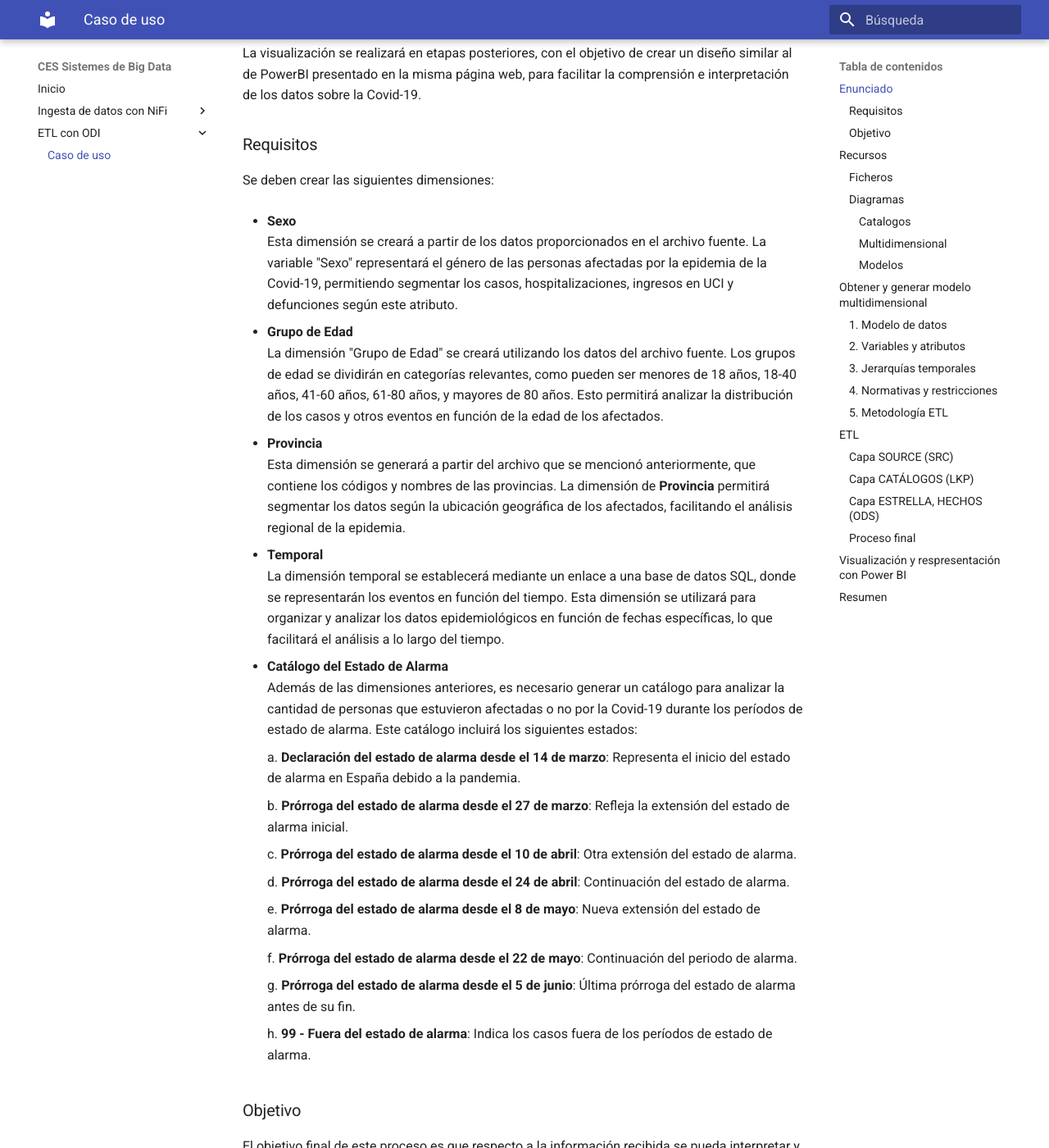
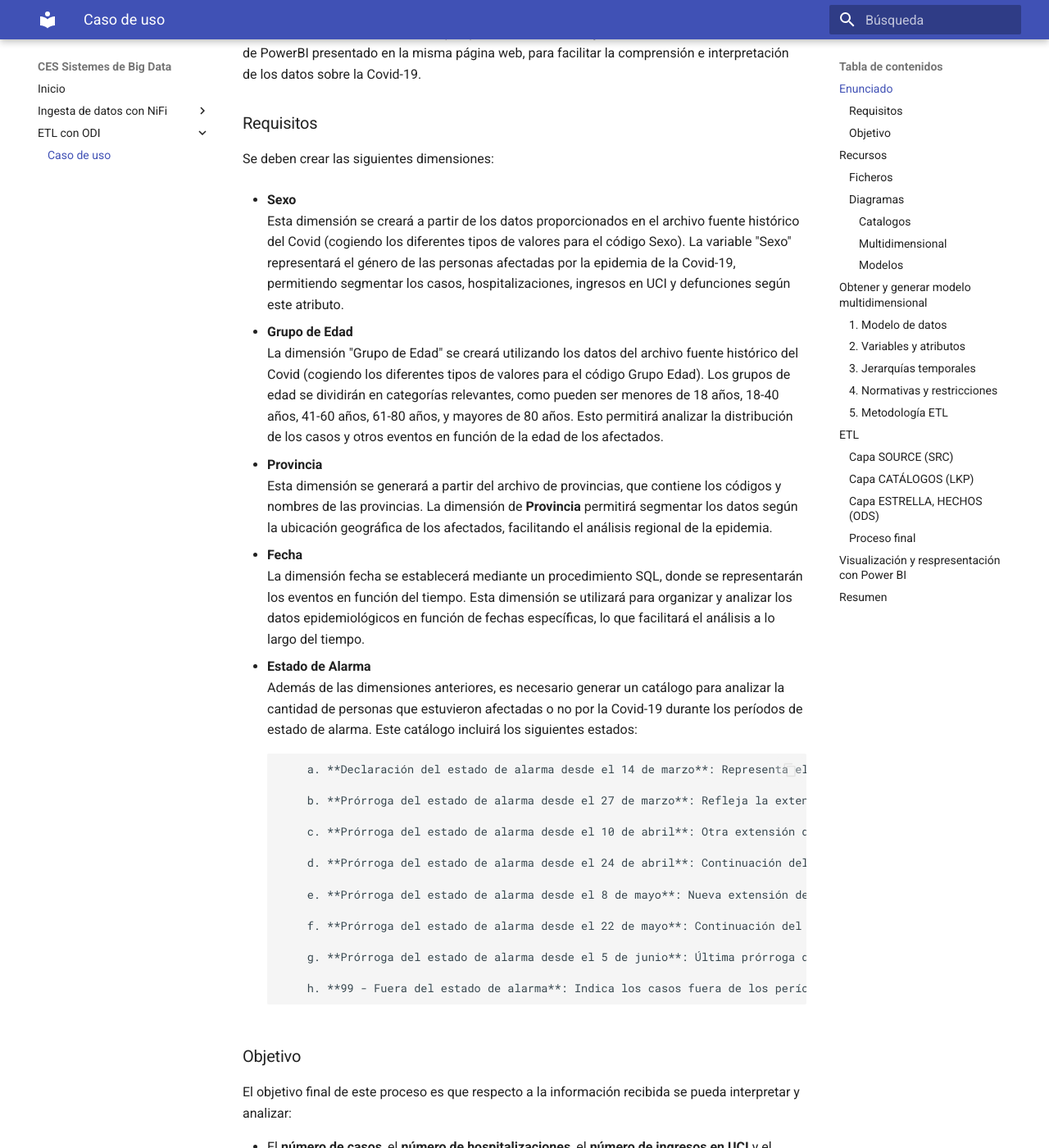
Before and after one commit to jorsodom/bigdata-sb, an MkDocs documentation site: the page built from docs/odi/odiCasoDeUso.md, in a window 1280 px wide and 1400 px high, scrolled down 492 px. Shown: the whole window at 82% size. Built offline with MkDocs 1.6.1 and Material for MkDocs 9.7.7, drawn with Linux system fonts in a browser that asks for light colours; some of the changed text lies outside the part shown.

Commit message:
Update ODI Scen

```diff
--- a/docs/odi/odiCasoDeUso.md
+++ b/docs/odi/odiCasoDeUso.md
@@ -13,35 +13,35 @@
 Se deben crear las siguientes dimensiones:
 
 - **Sexo**
-Esta dimensión se creará a partir de los datos proporcionados en el archivo fuente. La variable "Sexo" representará el género de las personas afectadas por la epidemia de la Covid-19, permitiendo segmentar los casos, hospitalizaciones, ingresos en UCI y defunciones según este atributo.
+Esta dimensión se creará a partir de los datos proporcionados en el archivo fuente histórico del Covid (cogiendo los diferentes tipos de valores para el código Sexo). La variable "Sexo" representará el género de las personas afectadas por la epidemia de la Covid-19, permitiendo segmentar los casos, hospitalizaciones, ingresos en UCI y defunciones según este atributo.
 
 - **Grupo de Edad**
-La dimensión "Grupo de Edad" se creará utilizando los datos del archivo fuente. Los grupos de edad se dividirán en categorías relevantes, como pueden ser menores de 18 años, 18-40 años, 41-60 años, 61-80 años, y mayores de 80 años. Esto permitirá analizar la distribución de los casos y otros eventos en función de la edad de los afectados.
+La dimensión "Grupo de Edad" se creará utilizando los datos del archivo fuente histórico del Covid (cogiendo los diferentes tipos de valores para el código Grupo Edad). Los grupos de edad se dividirán en categorías relevantes, como pueden ser menores de 18 años, 18-40 años, 41-60 años, 61-80 años, y mayores de 80 años. Esto permitirá analizar la distribución de los casos y otros eventos en función de la edad de los afectados.
 
 - **Provincia**
-Esta dimensión se generará a partir del archivo que se mencionó anteriormente, que contiene los códigos y nombres de las provincias. La dimensión de **Provincia** permitirá segmentar los datos según la ubicación geográfica de los afectados, facilitando el análisis regional de la epidemia.
+Esta dimensión se generará a partir del archivo de provincias, que contiene los códigos y nombres de las provincias. La dimensión de **Provincia** permitirá segmentar los datos según la ubicación geográfica de los afectados, facilitando el análisis regional de la epidemia.
 
-- **Temporal**
-La dimensión temporal se establecerá mediante un enlace a una base de datos SQL, donde se representarán los eventos en función del tiempo. Esta dimensión se utilizará para organizar y analizar los datos epidemiológicos en función de fechas específicas, lo que facilitará el análisis a lo largo del tiempo.
+- **Fecha**
+La dimensión fecha se establecerá mediante un procedimiento SQL, donde se representarán los eventos en función del tiempo. Esta dimensión se utilizará para organizar y analizar los datos epidemiológicos en función de fechas específicas, lo que facilitará el análisis a lo largo del tiempo.
 
-- **Catálogo del Estado de Alarma**
+- **Estado de Alarma**
 Además de las dimensiones anteriores, es necesario generar un catálogo para analizar la cantidad de personas que estuvieron afectadas o no por la Covid-19 durante los períodos de estado de alarma. Este catálogo incluirá los siguientes estados:
 
-      a. **Declaración del estado de alarma desde el 14 de marzo**: Representa el inicio del estado de alarma en España debido a la pandemia.
+            a. **Declaración del estado de alarma desde el 14 de marzo**: Representa el inicio del estado de alarma en España debido a la pandemia.
 
-      b. **Prórroga del estado de alarma desde el 27 de marzo**: Refleja la extensión del estado de alarma inicial.
+            b. **Prórroga del estado de alarma desde el 27 de marzo**: Refleja la extensión del estado de alarma inicial.
 
-      c. **Prórroga del estado de alarma desde el 10 de abril**: Otra extensión del estado de alarma.
+            c. **Prórroga del estado de alarma desde el 10 de abril**: Otra extensión del estado de alarma.
 
-      d. **Prórroga del estado de alarma desde el 24 de abril**: Continuación del estado de alarma.
+            d. **Prórroga del estado de alarma desde el 24 de abril**: Continuación del estado de alarma.
 
-      e. **Prórroga del estado de alarma desde el 8 de mayo**: Nueva extensión del estado de alarma.
+            e. **Prórroga del estado de alarma desde el 8 de mayo**: Nueva extensión del estado de alarma.
 
-      f. **Prórroga del estado de alarma desde el 22 de mayo**: Continuación del periodo de alarma.
+            f. **Prórroga del estado de alarma desde el 22 de mayo**: Continuación del periodo de alarma.
 
-      g. **Prórroga del estado de alarma desde el 5 de junio**: Última prórroga del estado de alarma antes de su fin.
+            g. **Prórroga del estado de alarma desde el 5 de junio**: Última prórroga del estado de alarma antes de su fin.
 
-      h. **99 - Fuera del estado de alarma**: Indica los casos fuera de los períodos de estado de alarma.
+            h. **99 - Fuera del estado de alarma**: Indica los casos fuera de los períodos de estado de alarma.
 
 ### Objetivo
 El objetivo final de este proceso es que respecto a la información recibida se pueda interpretar y analizar:
@@ -52,16 +52,16 @@
 ## Recursos
 
 ### Ficheros
--     **Histórico**. El archivo contiene información detallada sobre la evolución de la pandemia de Covid-19 hasta el 28 de marzo de 2022. El archivo incluye datos sobre el número de casos confirmados, hospitalizaciones, ingresos en unidades de cuidados intensivos (UCI) y defunciones, segmentados por **sexo**, **edad** y **provincia de residencia**. Los datos abarcan todas las edades desde el inicio de la pandemia.
-      -  <a href="../../assets/casos_hosp_uci_def_sexo_edad_provres.csv">Descargar casos COVID</a>
+-     **Histórico Covid**. El archivo contiene información detallada sobre la evolución de la pandemia de Covid-19 hasta el 28 de marzo de 2022. El archivo incluye datos sobre el número de casos confirmados, hospitalizaciones, ingresos en unidades de cuidados intensivos (UCI) y defunciones, segmentados por **sexo**, **edad** y **provincia de residencia**. Los datos abarcan todas las edades desde el inicio de la pandemia.
+      -  <a href="../../assets/casos_hosp_uci_def_sexo_edad_provres.csv">Descarga histórico COVID-19</a>
 
-- **Provincias**: **códigos de las provincias** en España. Al descargar los códigos en formato CSV, se ha encontrado un problema de **codificación de caracteres** que debe resolverse durante el proceso de ETL (Extract, Transform, Load).
+- **Provincias**: Códigos de las provincias en España. Al descargar los códigos en formato CSV, se ha encontrado un problema de **codificación de caracteres** que debe resolverse durante el proceso de ETL.
       -  <a href="../../assets/provincies.csv">Descargar ISO 3166</a>
 
 -  **Fechas**: Consulta SQL para generar de forma dinámica el catálogo de fechas.
       -  <a href="../../assets/Proc Data Cataleg.sql">Descargar SQL</a>
 
-- **Tramos**: Representa los diferentes tramos por los que se pasa en el estado de alarma para poder clasificarlos y agruparlos.
+- **Tramos estado alarma**: Representa los diferentes tramos por los que se pasa en el estado de alarma para poder clasificarlos y agruparlos.
        -  <a href="../../assets/trams.csv">Descargar tramos</a>
 
 ### Diagramas
```
Also changed, not shown: other parts of docs/odi/odiCasoDeUso.md (+1 -1 lines).
